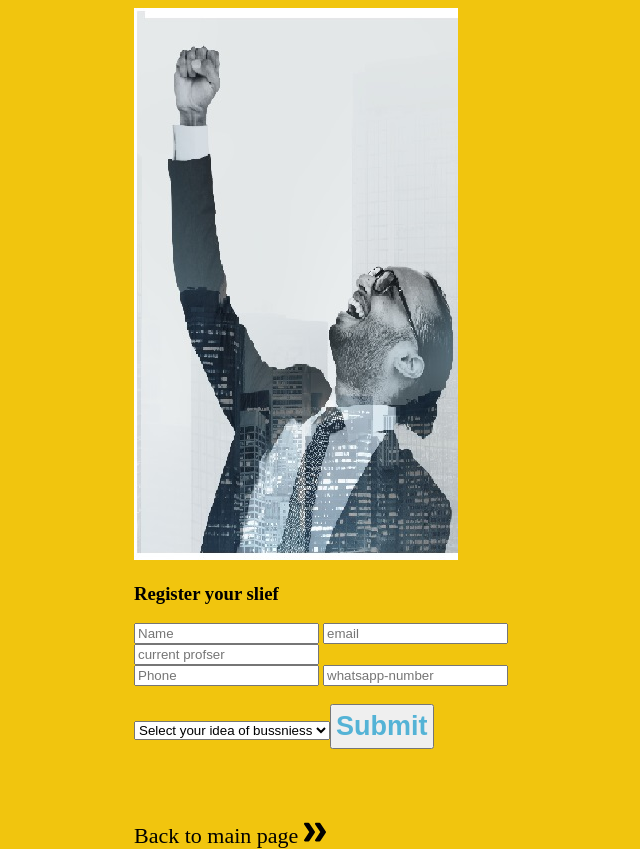
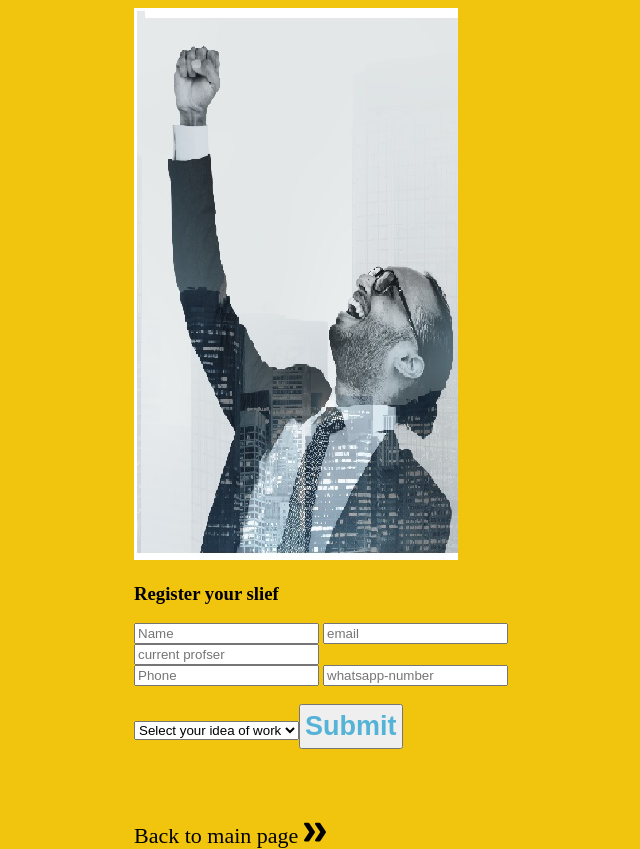
Before and after one commit to Tahavepari/hobprof, a plain HTML site: page colorlib-regform-22/register.html in a window 1280 px wide. Shown: the whole page, without its empty margins (319-959 px from the left). Drawn offline with Linux system fonts and the light colour scheme; files that its build step writes are made by us from their sources.

Commit message:
Update register.html

```diff
--- a/colorlib-regform-22/register.html
+++ b/colorlib-regform-22/register.html
@@ -35,10 +35,12 @@
 
 							&nbsp; &nbsp; &nbsp; &nbsp; </br>
 							<select name="options" id="select">
-								<option value="null">Select your idea of bussniess</option>
-								<option value="Bussniess">Bussniess</option>
-								<option value="youtube">youtube</option>
-								<option value="cooking">cooking </option>
+								<option value="null">Select your idea  of work </option>
+								<option value="Bussniess">Bussniess👨‍💼</option>
+								<option value="youtube">youtube📽️</option>
+								<option value="cooking">cooking🧑‍🍳</option>
+								<option value="photo">photography📸</option>
+								 <option value="design">Desingner📝</option>
 							</select>
 							<!-- <input type="submit" value="Submit"> -->
 							<button value="submit">Submit</button>
```
